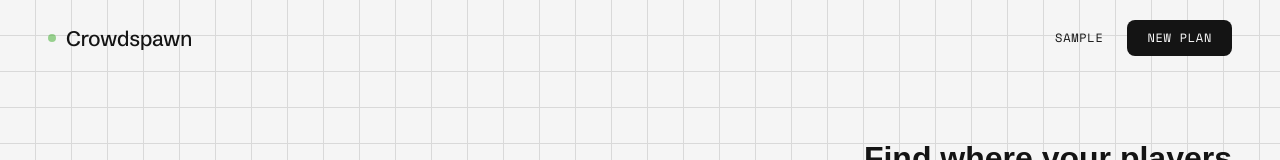
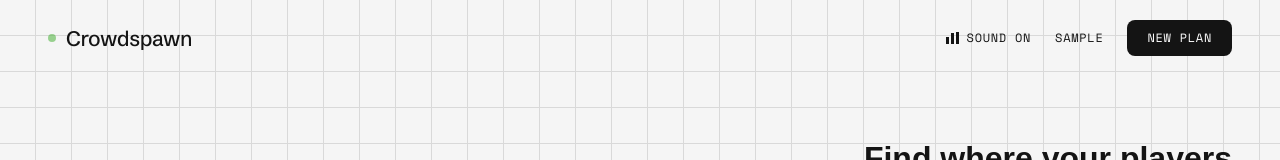
Before and after one commit to divyanshu-patil/Crowdspawn, a Next.js app in the folder apps/web/: page / in a window 1280 px wide. Shown: the top 160 px of the page. Built offline with nearby package versions, Linux system fonts and the light colour scheme.

Commit message:
feat(web): synthesized 8-bit sound effects for clicks, toggles, level-ups and plan progress, with a mute toggle
Sounds are generated with the Web Audio API at runtime (no audio files, nothing to license).

```diff
--- a/apps/web/app/globals.css
+++ b/apps/web/app/globals.css
@@ -160,6 +160,50 @@ img {
 }
 
 /* Grid squares that rise into 3D blocks under the mouse (components/TileField.tsx). */
+.sfx-toggle {
+  display: inline-flex;
+  align-items: center;
+  gap: 8px;
+  border: 0;
+  background: none;
+  cursor: pointer;
+  color: var(--ink);
+}
+
+.sfx-bars {
+  display: inline-flex;
+  align-items: flex-end;
+  gap: 2px;
+  height: 12px;
+}
+
+.sfx-bars i {
+  width: 3px;
+  height: 4px;
+  background: var(--ink);
+}
+
+.sfx-bars.live i {
+  animation: eq 900ms ease-in-out infinite alternate;
+}
+
+.sfx-bars.live i:nth-child(2) {
+  animation-delay: -300ms;
+}
+
+.sfx-bars.live i:nth-child(3) {
+  animation-delay: -600ms;
+}
+
+@keyframes eq {
+  from {
+    height: 3px;
+  }
+  to {
+    height: 12px;
+  }
+}
+
 .tile-field {
   position: absolute;
   top: 0;
--- a/apps/web/app/layout.tsx
+++ b/apps/web/app/layout.tsx
@@ -3,6 +3,7 @@ import Link from "next/link";
 import { Schibsted_Grotesk, Space_Mono } from "next/font/google";
 import "./globals.css";
 import { TileField } from "../components/TileField";
+import { SfxListener, SoundToggle } from "../components/Sfx";
 
 const display = Schibsted_Grotesk({ subsets: ["latin"], weight: ["500"], variable: "--font-schibsted" });
 const mono = Space_Mono({ subsets: ["latin"], weight: ["400", "700"], variable: "--font-space-mono" });
@@ -18,6 +19,7 @@ export default function RootLayout({ children }: Readonly<{ children: React.Reac
     <html lang="en" className={`${display.variable} ${mono.variable}`}>
       <body>
         <TileField />
+        <SfxListener />
         <div className="shell">
           <nav className="nav" aria-label="Main">
             <Link href="/" className="brand">
@@ -25,6 +27,7 @@ export default function RootLayout({ children }: Readonly<{ children: React.Reac
               Crowdspawn
             </Link>
             <div className="nav-links">
+              <SoundToggle />
               <Link className="label" href="/sample">
                 Sample
               </Link>
--- /dev/null
+++ b/apps/web/components/Sfx.tsx
@@ -0,0 +1,65 @@
+"use client";
+
+import { useEffect, useState } from "react";
+import { isMuted, onMuteChange, play, setMuted, type Sound } from "../lib/sfx";
+
+const INTERACTIVE = "button, a[href], summary, [role=tab], [role=button], label.toggle, label.chip";
+
+/** One document-level listener gives every control a sound; `data-sfx` overrides the default. */
+export function SfxListener() {
+  useEffect(() => {
+    let hovered: Element | null = null;
+    const onClick = (e: MouseEvent) => {
+      const t = e.target as Element | null;
+      if (t instanceof HTMLInputElement && t.closest("label")) return; // the label's synthetic re-click
+      const el = t?.closest(INTERACTIVE);
+      if (!el || el.matches(":disabled, [aria-disabled=true]")) return;
+      const named = el.getAttribute("data-sfx") as Sound | null;
+      if (named) return play(named);
+      const box = el.querySelector<HTMLInputElement>("input[type=checkbox]");
+      if (box) return play(box.checked ? "off" : "on"); // capture phase: state before the toggle
+      if (el.matches("summary")) return play((el.parentElement as HTMLDetailsElement).open ? "back" : "select");
+      play("click");
+    };
+    const onOver = (e: PointerEvent) => {
+      if (e.pointerType !== "mouse") return;
+      const el = (e.target as Element | null)?.closest(INTERACTIVE) ?? null;
+      if (el && el !== hovered && !el.matches(":disabled")) play("hover");
+      hovered = el;
+    };
+    document.addEventListener("click", onClick, true);
+    document.addEventListener("pointerover", onOver, { passive: true });
+    return () => {
+      document.removeEventListener("click", onClick, true);
+      document.removeEventListener("pointerover", onOver);
+    };
+  }, []);
+  return null;
+}
+
+export function SoundToggle() {
+  const [muted, setState] = useState(false);
+  useEffect(() => {
+    setState(isMuted());
+    return onMuteChange(setState);
+  }, []);
+  return (
+    <button
+      className="sfx-toggle label"
+      aria-pressed={!muted}
+      data-sfx="off"
+      onClick={() => {
+        setMuted(!muted);
+        if (muted) play("on"); // the capture listener ran while still muted
+      }}
+      title={muted ? "Turn game sounds on" : "Turn game sounds off"}
+    >
+      <span className={`sfx-bars${muted ? "" : " live"}`} aria-hidden>
+        <i />
+        <i />
+        <i />
+      </span>
+      Sound {muted ? "off" : "on"}
+    </button>
+  );
+}
--- /dev/null
+++ b/apps/web/lib/sfx.ts
@@ -0,0 +1,129 @@
+// 8-bit sound effects synthesised with the Web Audio API: no audio files, so nothing to license.
+// Browsers only allow audio after a user gesture; every sound here follows a click or key press.
+
+type Wave = OscillatorType;
+type Note = { f: number; to?: number; at?: number; len: number; wave?: Wave; vol?: number };
+
+const SOUNDS = {
+  // UI
+  hover: [{ f: 2400, len: 0.018, wave: "sine", vol: 0.025 }],
+  click: [{ f: 660, to: 990, len: 0.05, wave: "square", vol: 0.05 }],
+  back: [{ f: 520, to: 330, len: 0.07, wave: "square", vol: 0.045 }],
+  on: [
+    { f: 523, len: 0.05, wave: "square", vol: 0.05 },
+    { f: 784, at: 0.05, len: 0.07, wave: "square", vol: 0.05 },
+  ],
+  off: [
+    { f: 784, len: 0.05, wave: "square", vol: 0.045 },
+    { f: 392, at: 0.05, len: 0.08, wave: "square", vol: 0.045 },
+  ],
+  // Game moments
+  coin: [
+    { f: 988, len: 0.06, wave: "square", vol: 0.05 },
+    { f: 1319, at: 0.06, len: 0.18, wave: "square", vol: 0.05 },
+  ],
+  select: [{ f: 440, to: 1760, len: 0.12, wave: "triangle", vol: 0.09 }],
+  tick: [{ f: 1200, len: 0.03, wave: "triangle", vol: 0.05 }],
+  level: [
+    { f: 392, len: 0.07, wave: "square", vol: 0.05 },
+    { f: 523, at: 0.07, len: 0.07, wave: "square", vol: 0.05 },
+    { f: 659, at: 0.14, len: 0.12, wave: "square", vol: 0.05 },
+  ],
+  win: [
+    { f: 523, len: 0.09, wave: "square", vol: 0.05 },
+    { f: 659, at: 0.09, len: 0.09, wave: "square", vol: 0.05 },
+    { f: 784, at: 0.18, len: 0.09, wave: "square", vol: 0.05 },
+    { f: 1047, at: 0.27, len: 0.3, wave: "square", vol: 0.055 },
+    { f: 1047, at: 0.27, len: 0.3, wave: "triangle", vol: 0.08 },
+  ],
+  error: [
+    { f: 196, len: 0.12, wave: "sawtooth", vol: 0.05 },
+    { f: 147, at: 0.12, len: 0.22, wave: "sawtooth", vol: 0.05 },
+  ],
+} satisfies Record<string, Note[]>;
+
+export type Sound = keyof typeof SOUNDS;
+
+const KEY = "crowdspawn:sfx";
+let ctx: AudioContext | null = null;
+let out: GainNode | null = null;
+let muted: boolean | null = null;
+const listeners = new Set<(m: boolean) => void>();
+
+export function isMuted(): boolean {
+  if (muted === null) {
+    try {
+      muted = localStorage.getItem(KEY) === "off";
+    } catch {
+      muted = false;
+    }
+  }
+  return muted;
+}
+
+export function setMuted(m: boolean) {
+  muted = m;
+  try {
+    localStorage.setItem(KEY, m ? "off" : "on");
+  } catch {
+    /* storage blocked: keep the choice for this page only */
+  }
+  listeners.forEach((l) => l(m));
+}
+
+export function onMuteChange(l: (m: boolean) => void): () => void {
+  listeners.add(l);
+  return () => {
+    listeners.delete(l);
+  };
+}
+
+function audio(): { c: AudioContext; o: GainNode } | null {
+  if (typeof window === "undefined" || !("AudioContext" in window)) return null;
+  if (!ctx) {
+    ctx = new AudioContext();
+    const soften = ctx.createBiquadFilter(); // take the harsh edge off square waves
+    soften.type = "lowpass";
+    soften.frequency.value = 3800;
+    out = ctx.createGain();
+    out.gain.value = 0.9;
+    out.connect(soften).connect(ctx.destination);
+  }
+  return { c: ctx, o: out! };
+}
+
+let lastHover = 0;
+
+export function play(sound: Sound) {
+  if (isMuted()) return;
+  if (sound === "hover") {
+    const now = performance.now();
+    if (now - lastHover < 60) return;
+    lastHover = now;
+  }
+  const a = audio();
+  if (!a) return;
+  if (a.c.state !== "running") {
+    if (sound !== "hover") void a.c.resume().then(() => schedule(a, sound));
+    return;
+  }
+  schedule(a, sound);
+}
+
+function schedule(a: { c: AudioContext; o: GainNode }, sound: Sound) {
+  const t0 = a.c.currentTime + 0.005;
+  for (const n of SOUNDS[sound] as Note[]) {
+    const osc = a.c.createOscillator();
+    const env = a.c.createGain();
+    const start = t0 + (n.at ?? 0);
+    osc.type = n.wave ?? "square";
+    osc.frequency.setValueAtTime(n.f, start);
+    if (n.to) osc.frequency.exponentialRampToValueAtTime(n.to, start + n.len);
+    env.gain.setValueAtTime(0.0001, start);
+    env.gain.exponentialRampToValueAtTime(n.vol ?? 0.05, start + 0.004);
+    env.gain.exponentialRampToValueAtTime(0.0001, start + n.len);
+    osc.connect(env).connect(a.o);
+    osc.start(start);
+    osc.stop(start + n.len + 0.02);
+  }
+}
```
Also changed, not shown: apps/web/components/LivePlan.tsx (+7 -1 lines), apps/web/components/NewPlanForm.tsx (+15 -5 lines).
